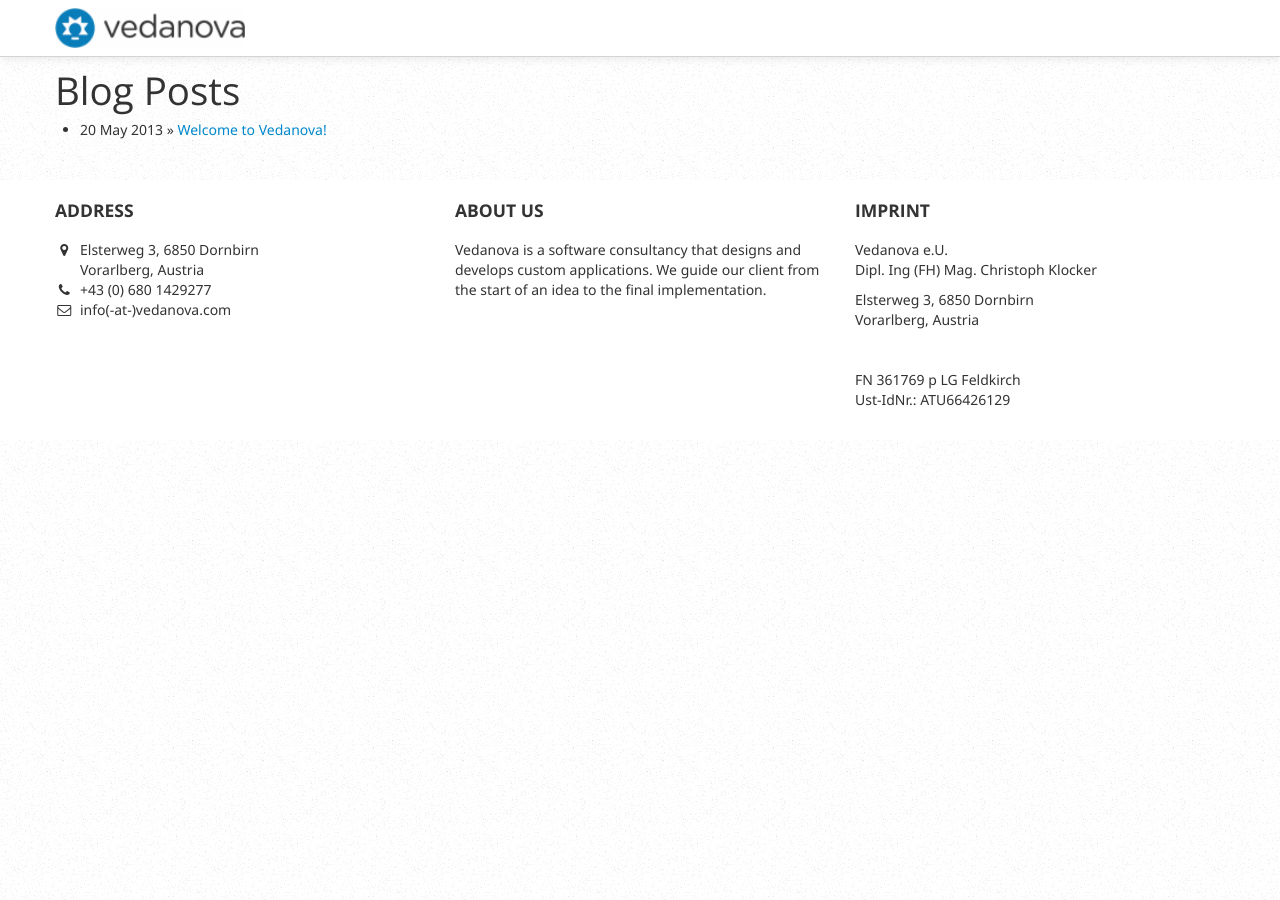
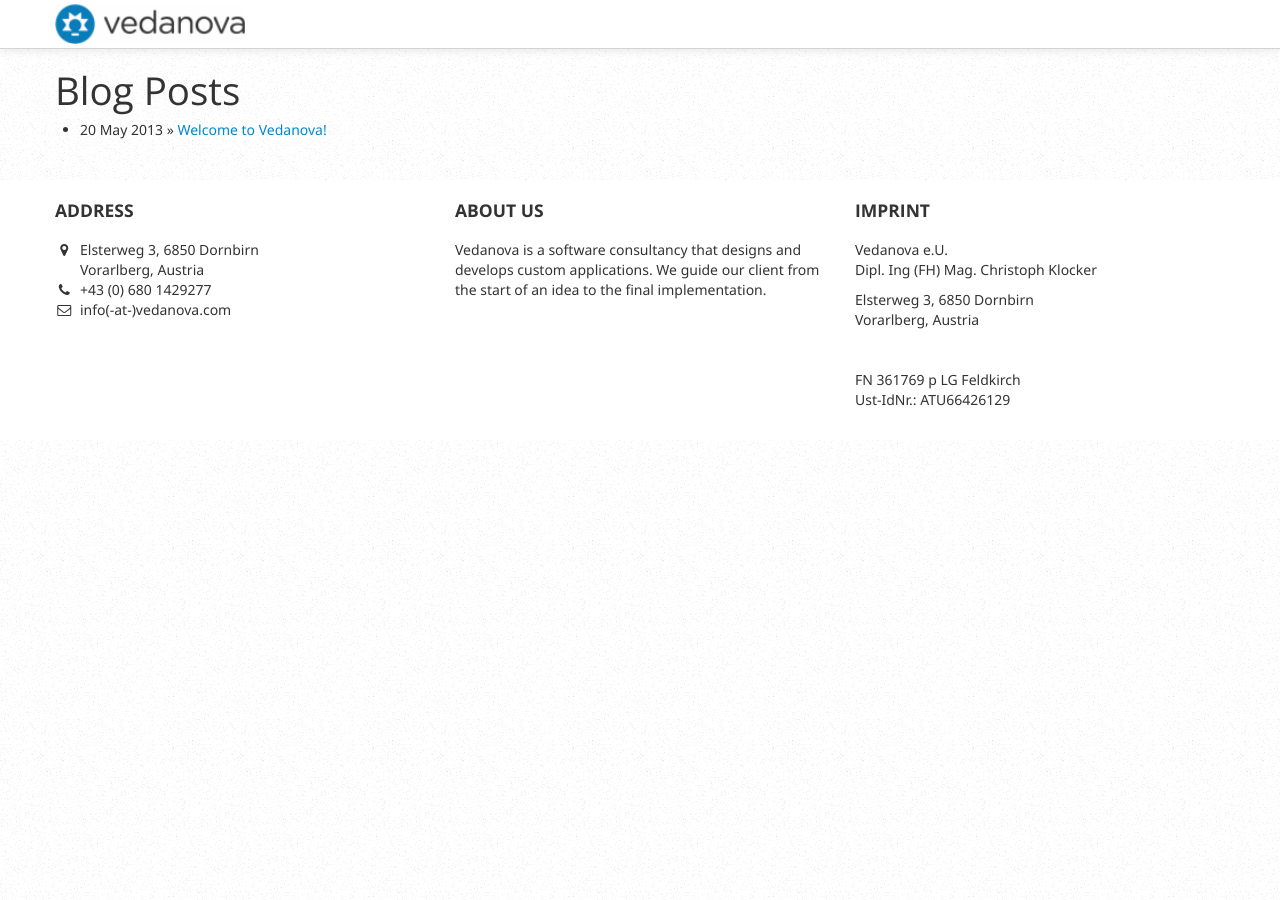
Before and after one commit to vedanova/vedanova.github.io, a Jekyll site: the page built from index_jekyll.html, in a window 1280 px wide. Built offline with Jekyll 4.4.1, drawn with Linux system fonts in a browser that asks for light colours.

Commit message:
adjusted brand

```diff
--- a/css/main.css
+++ b/css/main.css
@@ -33,6 +33,7 @@ table {
   font-size: inherit;
   font: 100%;
 }
+
 
 /*****************************************************************************/
 /*
--- a/css/style.css
+++ b/css/style.css
@@ -100,7 +100,7 @@ h6 {
 .navbar a.brand {
   font-size: 30px;
   font-weight: bold;
-  padding: 8px 20px;
+  padding: 4px 20px;
 }
 .navbar a.brand i {
   color: #1faeff;
```
